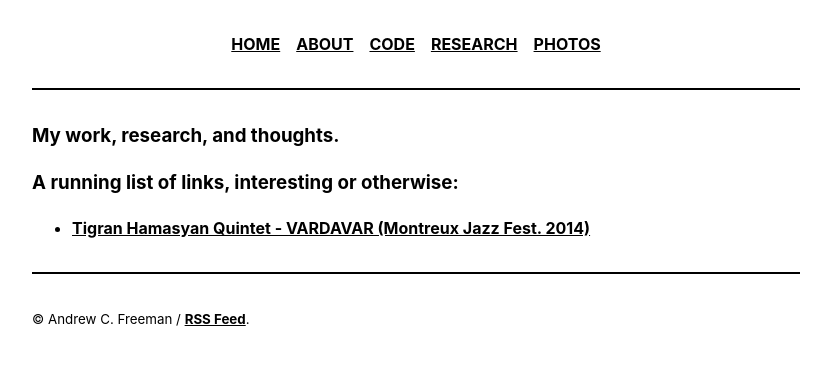
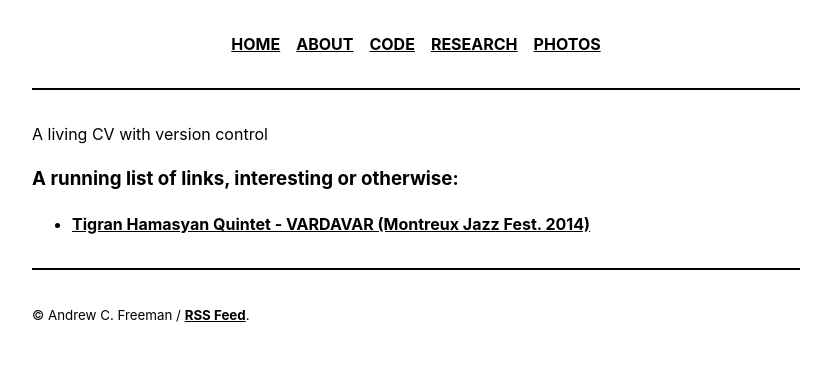
Before and after one commit to ac-freeman/acfreeman.github.io, a Jekyll site: the page built from _pages/index.md, in a window 1280 px wide. Shown: the top 365 px of the page, without its empty margins (224-1055 px from the left). Built offline with Jekyll 4.4.1, drawn with Linux system fonts in a browser that asks for light colours.

Commit message:
Update index.md

```diff
--- a/_pages/index.md
+++ b/_pages/index.md
@@ -7,7 +7,8 @@ published: true
 <!-- <article class="post index" role="article"> -->
 
   <!-- <h1 class="post-title">{{ site.description }}</h1> -->
-### My work, research, and thoughts.
+
+A living CV with version control
 
 ### A running list of links, interesting or otherwise:
 - <a href="https://www.youtube.com/watch?v=gzFAR6aN20g&feature=youtu.be">Tigran Hamasyan Quintet - VARDAVAR (Montreux Jazz Fest. 2014)</a>
```
